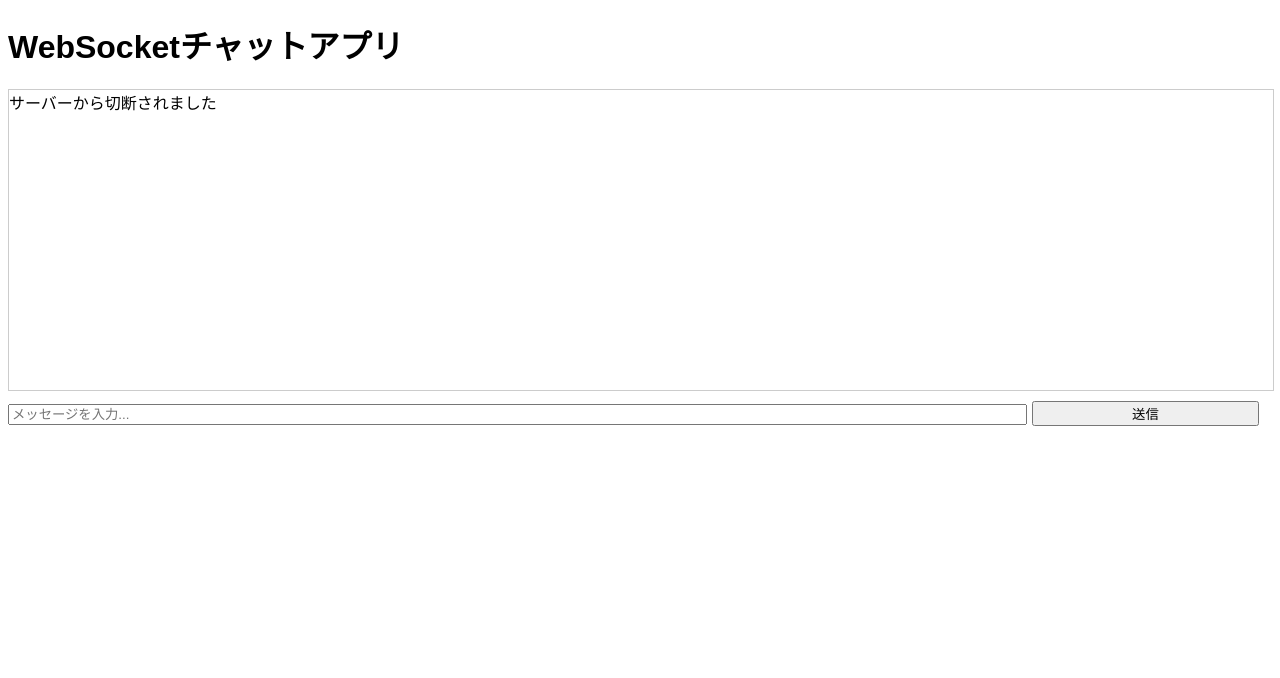
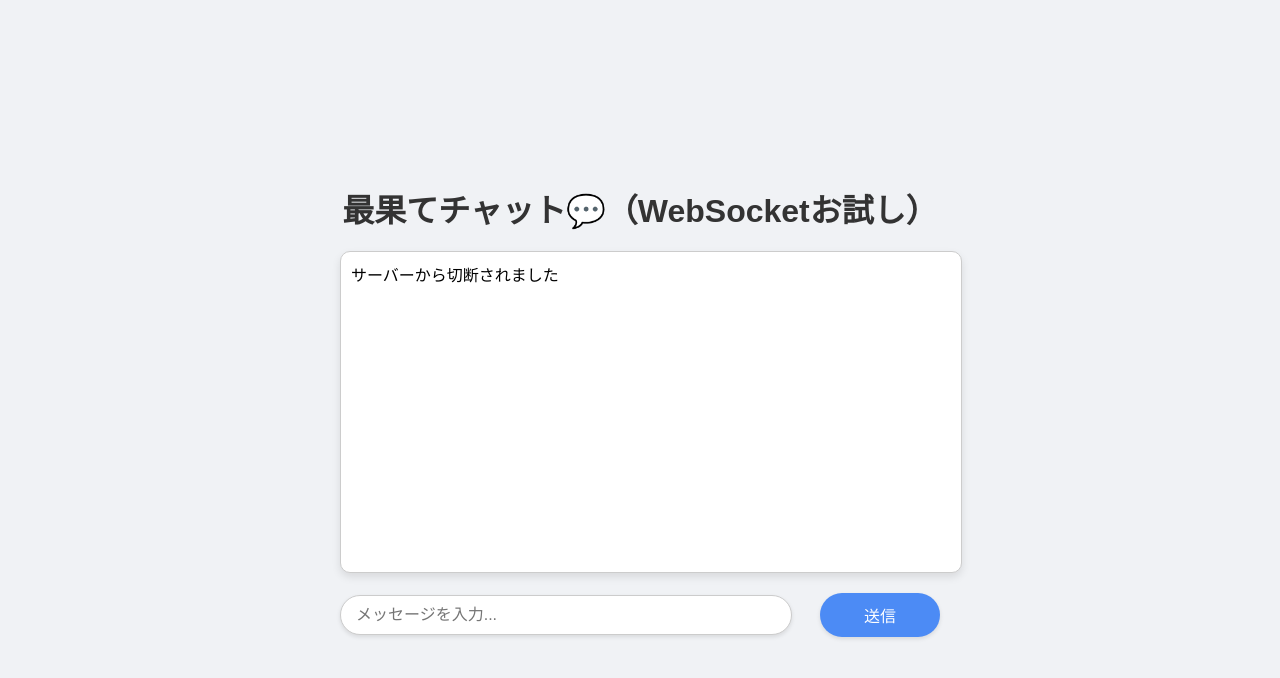
Before and after one commit to fl-bunya/ws-example, a website: page public/index.html in a window 1280 px wide. Drawn offline with Linux system fonts and the light colour scheme.

Commit message:
chore: Update package name and improve chat UI

```diff
--- a/package.json
+++ b/package.json
@@ -1,5 +1,5 @@
 {
-  "name": "ws-test",
+  "name": "ws-example",
   "version": "1.0.0",
   "description": "",
   "main": "index.js",
--- a/public/index.html
+++ b/public/index.html
@@ -5,42 +5,112 @@
   <meta name="viewport" content="width=device-width, initial-scale=1.0">
   <title>WebSocketチャットアプリ</title>
   <style>
-    body { font-family: Arial, sans-serif; }
-    #chat { border: 1px solid #ccc; width: 100%; height: 300px; overflow-y: scroll; margin-bottom: 10px; }
-    #message { width: 80%; }
-    #send { width: 18%; }
+    body {
+      font-family: 'Arial', sans-serif;
+      background-color: #f0f2f5;
+      display: flex;
+      justify-content: center;
+      align-items: center;
+      height: 100vh;
+      margin: 0;
+    }
+
+    #chat {
+      border: 1px solid #ccc;
+      border-radius: 10px;
+      width: 100%;
+      height: 300px;
+      overflow-y: scroll;
+      margin-bottom: 20px;
+      padding: 10px;
+      background-color: #fff;
+      box-shadow: 0 4px 8px rgba(0, 0, 0, 0.1);
+    }
+
+    input[type="text"] {
+      width: 70%;
+      padding: 10px 15px;
+      border-radius: 25px;
+      border: 1px solid #ccc;
+      font-size: 16px;
+      margin-right: 10px;
+      transition: border 0.3s ease;
+      box-shadow: 0 2px 4px rgba(0, 0, 0, 0.1);
+    }
+
+    input[type="text"]:focus {
+      border-color: #4c8bf5;
+      outline: none;
+    }
+
+    button {
+      width: 20%;
+      padding: 10px;
+      background-color: #4c8bf5;
+      border: none;
+      border-radius: 25px;
+      color: white;
+      font-size: 16px;
+      cursor: pointer;
+      transition: background-color 0.3s ease, box-shadow 0.3s ease;
+      box-shadow: 0 2px 4px rgba(0, 0, 0, 0.1);
+    }
+
+    button:hover {
+      background-color: #3a6fd3;
+      box-shadow: 0 4px 8px rgba(0, 0, 0, 0.2);
+    }
+
+    button:active {
+      background-color: #355bb3;
+    }
+
+    h1 {
+      text-align: center;
+      margin-bottom: 20px;
+      font-family: 'Arial', sans-serif;
+      color: #333;
+    }
+
+    .container {
+      width: 90%;
+      max-width: 600px;
+      margin: 0 auto;
+    }
+
+    #message-container {
+      display: flex;
+      justify-content: space-between;
+      align-items: center;
+    }
   </style>
 </head>
 <body>
-  <h1>WebSocketチャットアプリ</h1>
-  <div id="chat"></div>
-  <input type="text" id="message" placeholder="メッセージを入力..." />
-  <button id="send">送信</button>
+  <div class="container">
+    <h1>最果てチャット💬（WebSocketお試し）</h1>
+    <div id="chat"></div>
+    <div id="message-container">
+      <input type="text" id="message" placeholder="メッセージを入力..." />
+      <button id="send">送信</button>
+    </div>
+  </div>
 
   <script>
     const socket = new WebSocket('https://ws-example.onrender.com');
+    // const socket = new WebSocket('http://localhost:8080'); // TODO: .env
     const chatDiv = document.getElementById('chat');
     const messageInput = document.getElementById('message');
     const sendButton = document.getElementById('send');
 
-    // 接続が開かれたときの処理
     socket.addEventListener('open', () => {
       console.log('サーバーに接続されました');
       addMessage('サーバーに接続されました');
     });
 
-    // サーバーからメッセージを受信したときの処理
-    // socket.addEventListener('message', (event) => {
-    //   addMessage('受信: ' + event.data);
-    // });
-
-    // サーバーからメッセージを受信したときの処理
     socket.addEventListener('message', (event) => {
       if (typeof event.data === 'string') {
-        // 受信データがテキストの場合
         addMessage('受信: ' + event.data);
       } else {
-        // 受信データがBlobの場合、テキストに変換
         const reader = new FileReader();
         reader.onload = function() {
           addMessage('受信: ' + reader.result);
@@ -49,28 +119,34 @@
       }
     });
 
-    // 接続が閉じられたときの処理
     socket.addEventListener('close', () => {
       console.log('サーバーから切断されました');
       addMessage('サーバーから切断されました');
     });
 
-    // 送信ボタンが押されたときの処理
     sendButton.addEventListener('click', () => {
+      sendMessage();
+    });
+
+    messageInput.addEventListener('keypress', (event) => {
+      if (event.key === 'Enter') {
+        sendMessage();
+      }
+    });
+
+    function sendMessage() {
       const message = messageInput.value;
       if (message !== '') {
         socket.send(message);
-        addMessage('送信: ' + message);
-        messageInput.value = ''; // メッセージを送信後、入力フィールドをクリア
+        messageInput.value = '';
       }
-    });
+    }
 
-    // チャットエリアにメッセージを追加する関数
     function addMessage(message) {
       const messageElement = document.createElement('div');
       messageElement.textContent = message;
       chatDiv.appendChild(messageElement);
-      chatDiv.scrollTop = chatDiv.scrollHeight; // 最新メッセージにスクロール
+      chatDiv.scrollTop = chatDiv.scrollHeight;
     }
   </script>
 </body>
```
Also changed, not shown: server.js (+21 -2 lines).
